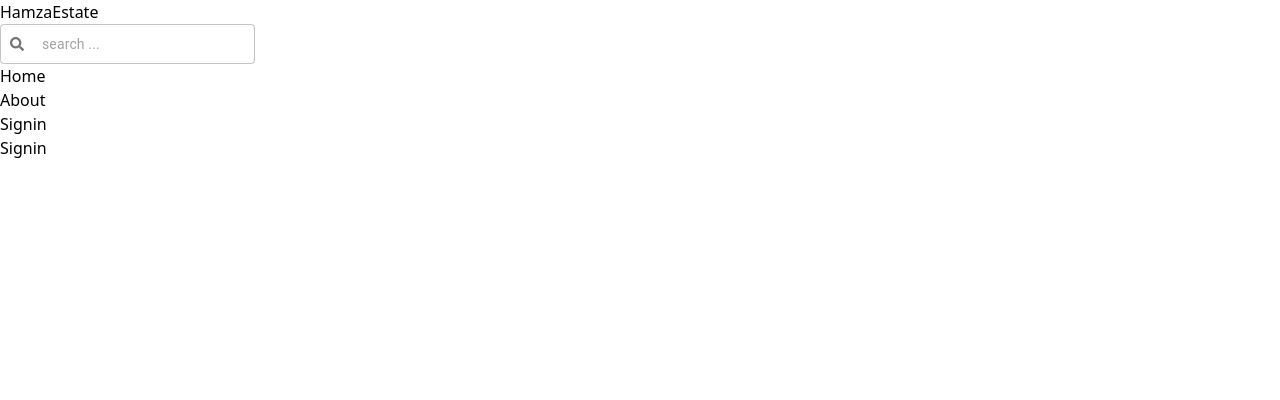
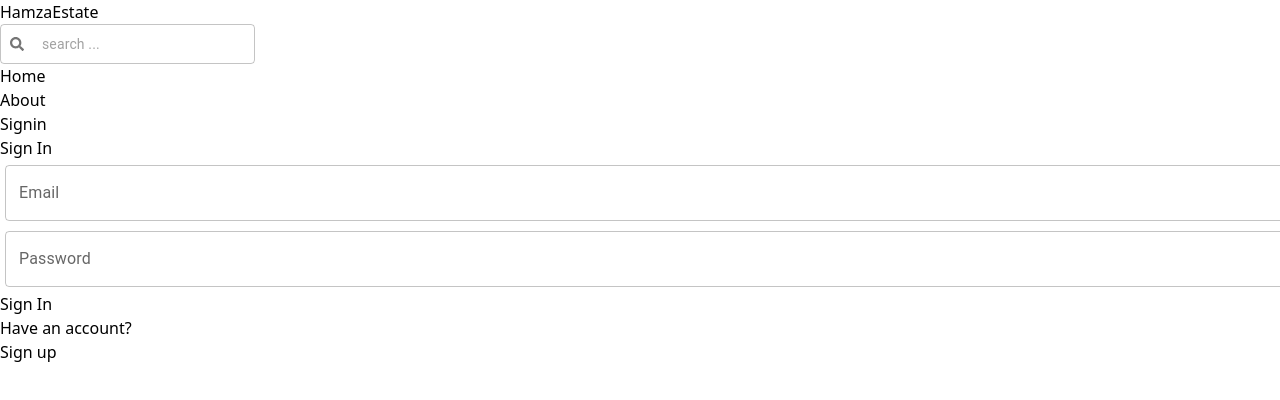
Before and after one commit to HamzaChaudhary786/MarketPlace, a React (Vite) app in the folder client/: page /signin in a window 1280 px wide. Shown: the top 400 px of the page. Built offline with nearby package versions, Linux system fonts and the light colour scheme.

Commit message:
complete signin functionality and persist data

```diff
--- a/client/src/pages/Signin.jsx
+++ b/client/src/pages/Signin.jsx
@@ -1,9 +1,117 @@
 import React from 'react'
+import { useState } from 'react';
+import { TextField } from '@mui/material'
+import { Link, useNavigate } from 'react-router-dom';
+import { useForm } from 'react-hook-form';
+import * as Actions from '../store/actions';
+import { useDispatch } from 'react-redux'
+import { EMAIL_REGEX, PASSWORD_REGEX } from '../constants/index';
+const SignIn = () => {
 
-const Signin = () => {
+  const dispatch = useDispatch();
+  const navigate = useNavigate();
+
+
+
+  const defaultValues = {
+
+    email: '',
+    password: '',
+  };
+
+  const {
+    register,
+    handleSubmit,
+    formState: { errors },
+  } = useForm({
+    mode: 'all',
+    defaultValues,
+  });
+
+  const [Error, setError] = useState('');
+
+  const [isLoading, setIsLoading] = useState(false);
+
+  const handleLoginForm = async (data) => {
+    setError('');
+    setIsLoading(false);
+    try {
+      setIsLoading(true);
+      const response = await dispatch(Actions.loginAction( data.email, data.password));
+
+      if (response) throw response;
+
+      setIsLoading(false);
+      navigate('/');
+      setError('')
+    } catch (error) {
+      setIsLoading(false);
+      setError('')
+      if (typeof error === 'string') {
+        setError(error);
+      }
+    }
+  };
+
+
+
+
   return (
-    <div>Signin</div>
+    <div className='p-3 max-w-lg mx-auto'>
+      <h1 className='text-3xl text-center font-semibold my-7'>Sign In</h1>
+      <form onSubmit={handleSubmit(handleLoginForm)} className='flex flex-col gap-4'>
+
+        <TextField
+          style={{ width: '100%', margin: '5px' }}
+          type="email"
+          label="Email"
+          variant="outlined"
+          error={Boolean(errors.email)}
+          helperText={errors.email ? errors.email.message : ''}
+          {...register('email', {
+            required: 'Please enter email address',
+            pattern: {
+              value: EMAIL_REGEX,
+              message: 'Please enter a valid email address',
+            },
+          })}
+        />
+
+        <TextField
+          style={{ width: '100%', margin: '5px' }}
+          type="password"
+          label="Password"
+          variant="outlined"
+          error={Boolean(errors.password)}
+          helperText={errors.password ? errors.password.message : ''}
+          {...register('password', {
+            required: 'Please enter password',
+            pattern: {
+              value: PASSWORD_REGEX,
+              message: 'Please enter a valid password',
+            },
+          })}
+        />
+        <button
+          disabled={isLoading}
+          type='submit'
+
+          className='bg-slate-700 text-white p-3 rounded-lg uppercase hover:opacity-95 disabled:opacity-80'
+
+        >
+          {isLoading ? 'Loading...' : 'Sign In'}
+        </button>
+
+      </form>
+      <div className='flex gap-2 mt-5'>
+        <p>Have an account?</p>
+        <Link to={'/signup'}>
+          <span className='text-blue-700'>Sign up</span>
+        </Link>
+      </div>
+      {Error && <p className='text-red-500 mt-5'>{Error}</p>}
+    </div>
   )
 }
 
-export default Signin
+export default SignIn
--- a/client/src/store/actions/user.action.js
+++ b/client/src/store/actions/user.action.js
@@ -1,5 +1,5 @@
 import * as ReducerActions from '../reducers/user.reducer';
-import {API_URL} from '../../constants/index'
+import { API_URL } from '../../constants/index'
 
 import axios from 'axios';
 
@@ -38,22 +38,25 @@
 };
 
 
-export const loginAction = (formData) => {
+export const loginAction = (email, password) => {
     return async (dispatch) => {
+
+        const body = {
+            email: email,
+            password: password,
+        }
         try {
-            const response = await axios.post('http://localhost:3001/auth/login', formData, {
+            const response = await axios.post(`${API_URL}/api/auth/signin`, body, {
                 headers: {
                     'Content-Type': 'application/json'
                 }
             });
 
-
-            const { user, token } = response.data;
-
-            console.log(user, 'userDate is ')
+            const { rest: user, token } = await response.data;
 
             localStorage.setItem('token', token);
 
+            console.log(user, 'userDate is  ' + token);
 
             dispatch(
                 ReducerActions.setLogin({
```
Also changed, not shown: 1 other file (tests, documents, lock files or other folders).
